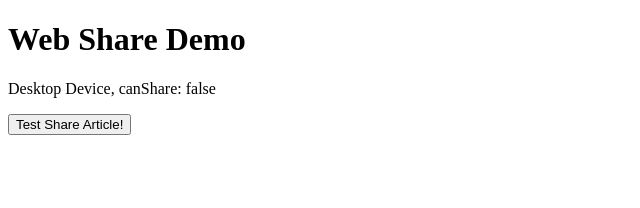
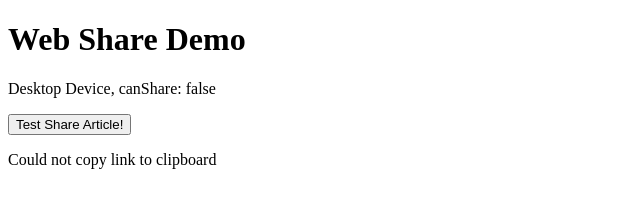
Before and after one commit to firozp/testAppLinks, a website: page public/index.html in a window 1280 px wide. Both pictures are taken after a click on the button "Test Share Article!". Shown: the whole page, without its empty margins (0-640 px from the left). Drawn offline with Linux system fonts and the light colour scheme.

Commit message:
Update index.html

```diff
--- a/public/index.html
+++ b/public/index.html
@@ -1,12 +1,7 @@
 <!DOCTYPE html>
 <html lang="en">
   <head>
-    <meta charset="utf-8">
-    <meta name="viewport" content="width=device-width, initial-scale=1">
     <title>Web share test</title>
-    <style>
-
-    </style>
   </head>
   <body>
     <h1>Web Share Demo</h1>
@@ -32,8 +27,8 @@
       }
 
       const shareData = {
-        title: 'TEST',
-        text: 'Have you read this article?',
+        title: 'Super Article',
+        text: 'Hey, have you read this article?',
         url: 'https://afr.com/',
       }
 
@@ -44,6 +39,7 @@
       deviceType.textContent = isMobile?`Mobile Device, canShare: ${canShareData}`:`Desktop Device, canShare: ${canShareData}`
 
       btn.addEventListener('click', () => {
+		if(isMobile && canShareData){
         navigator.share(shareData)
           .then(() =>
             resultPara.textContent = 'Article Shared'
@@ -51,6 +47,16 @@
           .catch((e) =>
             resultPara.textContent = 'Share failed : ' + e
           )
+		} else {
+			navigator.clipboard.writeText("https://afr.com/").then(
+			() => {
+				resultPara.textContent = 'Article link copied to clipboard'
+			},
+			() => {
+				resultPara.textContent = 'Could not copy link to clipboard'
+			},
+			);
+		}
       });
     </script>
   </body>
```
